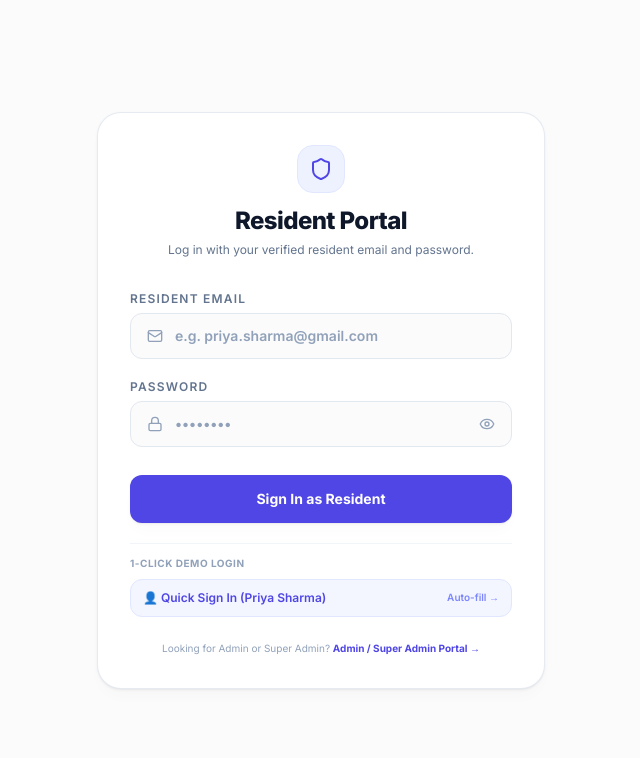
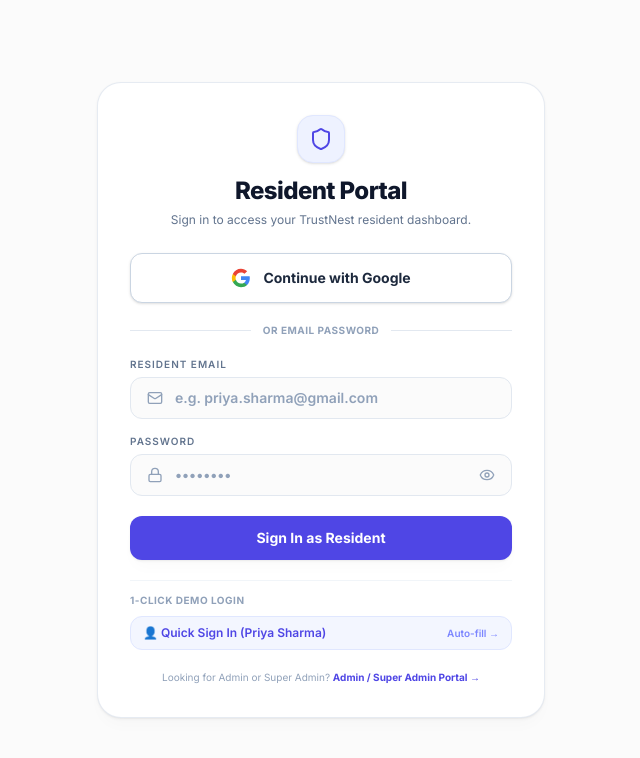
Before and after one commit to pranjalirm1976/TrustNest, a Next.js app: page /tenant/login in a window 1280 px wide. Shown: the top 758 px of the page, without its empty margins (319-959 px from the left). Built offline with nearby package versions, Linux system fonts and the light colour scheme; no server answers.

Commit message:
feat(auth): implement Google Sign-In for User authentication with role security and account linking

```diff
--- a/src/app/tenant/login/TenantLoginForm.tsx
+++ b/src/app/tenant/login/TenantLoginForm.tsx
@@ -1,6 +1,6 @@
 'use client'
 
-import { useState } from 'react'
+import { useState, useEffect } from 'react'
 import { signIn } from 'next-auth/react'
 import { useRouter, useSearchParams } from 'next/navigation'
 import { Shield, Mail, Lock, Eye, EyeOff, Loader2 } from 'lucide-react'
@@ -9,13 +9,44 @@
   const router = useRouter()
   const searchParams = useSearchParams()
   const signup = searchParams.get('signup') === 'true'
+  const callbackUrl = searchParams.get('callbackUrl') || '/tenant/dashboard'
+  const oauthError = searchParams.get('error')
 
   // Input states
   const [email, setEmail] = useState('')
   const [password, setPassword] = useState('')
   const [showPassword, setShowPassword] = useState(false)
   const [isLoading, setIsLoading] = useState(false)
+  const [isGoogleLoading, setIsGoogleLoading] = useState(false)
   const [errorMsg, setErrorMsg] = useState('')
+
+  useEffect(() => {
+    if (oauthError) {
+      if (oauthError === 'OAuthSignin' || oauthError === 'OAuthCallback') {
+        setErrorMsg('Google authentication was cancelled or could not be completed. Please try again.')
+      } else if (oauthError === 'OAuthAccountNotLinked') {
+        setErrorMsg('An account with this email already exists with a different sign-in method.')
+      } else if (oauthError === 'Configuration') {
+        setErrorMsg('Google Sign-In is not configured yet. Set GOOGLE_CLIENT_ID and GOOGLE_CLIENT_SECRET.')
+      } else if (oauthError === 'AccessDenied') {
+        setErrorMsg('Access denied. Google account authorization was not granted.')
+      } else {
+        setErrorMsg(`Authentication error (${oauthError}). Please try again.`)
+      }
+    }
+  }, [oauthError])
+
+  const handleGoogleSignIn = async () => {
+    try {
+      setErrorMsg('')
+      setIsGoogleLoading(true)
+      await signIn('google', { callbackUrl })
+    } catch (err) {
+      console.error('Google sign-in error:', err)
+      setErrorMsg('Failed to initialize Google Sign-In.')
+      setIsGoogleLoading(false)
+    }
+  }
 
   const handleSubmit = async (e: React.FormEvent) => {
     e.preventDefault()
@@ -30,16 +61,13 @@
       })
 
       if (result?.error) {
-        // Handle error message
         if (result.error.includes('Insufficient permissions')) {
           setErrorMsg('Access denied. Insufficient permissions. Log in with a verified resident account.')
         } else {
           setErrorMsg('Invalid email or password. Please try again.')
         }
       } else {
-        // Successfully authenticated!
-        // We'll redirect to the tenant dashboard
-        router.push('/tenant/dashboard')
+        router.push(callbackUrl)
         router.refresh()
       }
     } catch (err) {
@@ -51,10 +79,10 @@
   }
 
   return (
-    <div className="w-full max-w-md bg-white border border-slate-200/85 rounded-3xl p-8 shadow-premium flex flex-col gap-8">
+    <div className="w-full max-w-md bg-white border border-slate-200/85 rounded-3xl p-8 shadow-premium flex flex-col gap-6">
       {/* Brand Header */}
       <div className="flex flex-col items-center text-center gap-3">
-        <div className="w-12 h-12 bg-indigo-50 border border-indigo-100 rounded-2xl flex items-center justify-center">
+        <div className="w-12 h-12 bg-indigo-50 border border-indigo-100 rounded-2xl flex items-center justify-center shadow-sm">
           <Shield className="w-6 h-6 text-brand-primary" />
         </div>
         <div>
@@ -62,7 +90,7 @@
           <p className="text-xs text-slate-500 mt-1 leading-normal">
             {signup
               ? 'Request a resident stay access key from your landlord.'
-              : 'Log in with your verified resident email and password.'}
+              : 'Sign in to access your TrustNest resident dashboard.'}
           </p>
         </div>
       </div>
@@ -83,7 +111,7 @@
           </button>
         </div>
       ) : (
-        <form onSubmit={handleSubmit} className="flex flex-col gap-5">
+        <div className="flex flex-col gap-5">
           {/* Error Message */}
           {errorMsg && (
             <div className="bg-brand-danger-light border border-brand-danger/15 rounded-xl p-3.5 text-xs font-semibold text-brand-danger animate-in">
@@ -91,10 +119,50 @@
             </div>
           )}
 
+          {/* GOOGLE SIGN-IN BUTTON FOR USER/RESIDENT AUTHENTICATION */}
+          <button
+            type="button"
+            disabled={isGoogleLoading || isLoading}
+            onClick={handleGoogleSignIn}
+            className="w-full bg-white hover:bg-slate-50 text-slate-800 border border-slate-300 font-bold text-sm py-3.5 px-4 rounded-xl shadow-sm hover:shadow transition-all flex items-center justify-center gap-3 cursor-pointer hover:-translate-y-[1px] disabled:opacity-50 disabled:pointer-events-none"
+          >
+            {isGoogleLoading ? (
+              <Loader2 className="w-5 h-5 animate-spin text-brand-primary" />
+            ) : (
+              <svg className="w-5 h-5 shrink-0" viewBox="0 0 24 24">
+                <path
+                  fill="#4285F4"
+                  d="M22.56 12.25c0-.78-.07-1.53-.2-2.25H12v4.26h5.92c-.26 1.37-1.04 2.53-2.21 3.31v2.77h3.57c2.08-1.92 3.28-4.74 3.28-8.09z"
+                />
+                <path
+                  fill="#34A853"
+                  d="M12 23c2.97 0 5.46-.98 7.28-2.66l-3.57-2.77c-.98.66-2.23 1.06-3.71 1.06-2.86 0-5.29-1.93-6.16-4.53H2.18v2.84C3.99 20.53 7.7 23 12 23z"
+                />
+                <path
+                  fill="#FBBC05"
+                  d="M5.84 14.09c-.22-.66-.35-1.36-.35-2.09s.13-1.43.35-2.09V7.06H2.18C1.43 8.55 1 10.22 1 12s.43 3.45 1.18 4.94l2.85-2.22.81-.63z"
+                />
+                <path
+                  fill="#EA4335"
+                  d="M12 5.38c1.62 0 3.06.56 4.21 1.64l3.15-3.15C17.45 2.09 14.97 1 12 1 7.7 1 3.99 3.47 2.18 7.06l3.66 2.84c.87-2.6 3.3-4.52 6.16-4.52z"
+                />
+              </svg>
+            )}
+            <span>Continue with Google</span>
+          </button>
+
+          {/* Divider */}
+          <div className="flex items-center gap-3">
+            <div className="h-[1px] bg-slate-200 flex-1" />
+            <span className="text-[10px] font-bold text-slate-400 uppercase tracking-wider">or email password</span>
+            <div className="h-[1px] bg-slate-200 flex-1" />
+          </div>
+
+          <form onSubmit={handleSubmit} className="flex flex-col gap-4">
             {/* Email Input */}
             <div className="flex flex-col gap-1.5 text-xs font-semibold">
-            <label className="text-slate-500 uppercase tracking-widest">Resident Email</label>
-            <div className="bg-[#fbfbfb] border border-slate-200 rounded-xl px-4 py-3 flex items-center gap-3 focus-within:border-brand-primary/50 focus-within:ring-2 focus-within:ring-indigo-50 transition-all">
+              <label className="text-slate-500 uppercase tracking-widest text-[10px]">Resident Email</label>
+              <div className="bg-[#fbfbfb] border border-slate-200 rounded-xl px-4 py-2.5 flex items-center gap-3 focus-within:border-brand-primary/50 focus-within:ring-2 focus-within:ring-indigo-50 transition-all">
                 <Mail className="w-4 h-4 text-slate-400 shrink-0" />
                 <input
                   type="email"
@@ -109,8 +177,8 @@
 
             {/* Password Input */}
             <div className="flex flex-col gap-1.5 text-xs font-semibold">
-            <label className="text-slate-500 uppercase tracking-widest">Password</label>
-            <div className="bg-[#fbfbfb] border border-slate-200 rounded-xl px-4 py-3 flex items-center gap-3 focus-within:border-brand-primary/50 focus-within:ring-2 focus-within:ring-indigo-50 transition-all">
+              <label className="text-slate-500 uppercase tracking-widest text-[10px]">Password</label>
+              <div className="bg-[#fbfbfb] border border-slate-200 rounded-xl px-4 py-2.5 flex items-center gap-3 focus-within:border-brand-primary/50 focus-within:ring-2 focus-within:ring-indigo-50 transition-all">
                 <Lock className="w-4 h-4 text-slate-400 shrink-0" />
                 <input
                   type={showPassword ? 'text' : 'password'}
@@ -133,8 +201,8 @@
             {/* Action Login */}
             <button
               type="submit"
-            disabled={isLoading}
-            className="w-full bg-brand-primary hover:bg-brand-primary-dark text-white font-bold text-sm py-3.5 rounded-xl shadow-premium hover:shadow-premium-lg transition-all duration-200 hover:-translate-y-[1px] disabled:opacity-50 disabled:pointer-events-none flex items-center justify-center gap-2 cursor-pointer mt-2"
+              disabled={isLoading || isGoogleLoading}
+              className="w-full bg-brand-primary hover:bg-brand-primary-dark text-white font-bold text-sm py-3 rounded-xl shadow-premium hover:shadow-premium-lg transition-all duration-200 hover:-translate-y-[1px] disabled:opacity-50 disabled:pointer-events-none flex items-center justify-center gap-2 cursor-pointer mt-1"
             >
               {isLoading ? (
                 <>
@@ -145,13 +213,14 @@
                 <span>Sign In as Resident</span>
               )}
             </button>
+          </form>
 
           {/* Quick 1-Click Resident Login */}
           <div className="pt-3 border-t border-slate-100 flex flex-col gap-2">
             <span className="text-[10px] uppercase tracking-wider font-bold text-slate-400">1-Click Demo Login</span>
             <button
               type="button"
-              disabled={isLoading}
+              disabled={isLoading || isGoogleLoading}
               onClick={async () => {
                 setEmail('priya.sharma@gmail.com')
                 setPassword('password123')
@@ -163,14 +232,14 @@
                     redirect: false,
                   })
                   if (res?.ok) {
-                    router.push('/tenant/dashboard')
+                    router.push(callbackUrl)
                     router.refresh()
                   }
                 } finally {
                   setIsLoading(false)
                 }
               }}
-              className="w-full py-2.5 px-3 bg-indigo-50/70 hover:bg-indigo-100/70 text-brand-primary border border-indigo-100 rounded-xl text-xs font-semibold flex items-center justify-between transition-colors cursor-pointer"
+              className="w-full py-2 px-3 bg-indigo-50/70 hover:bg-indigo-100/70 text-brand-primary border border-indigo-100 rounded-xl text-xs font-semibold flex items-center justify-between transition-colors cursor-pointer"
             >
               <span>👤 Quick Sign In (Priya Sharma)</span>
               <span className="text-[10px] text-indigo-400">Auto-fill &rarr;</span>
@@ -178,7 +247,7 @@
           </div>
 
           {/* Prompt info */}
-          <div className="text-center text-[10px] text-slate-400 leading-normal mt-1">
+          <div className="text-center text-[10px] text-slate-400 leading-normal">
             Looking for Admin or Super Admin?{' '}
             <a
               href="/admin/login"
@@ -187,7 +256,7 @@
               Admin / Super Admin Portal &rarr;
             </a>
           </div>
-        </form>
+        </div>
       )}
     </div>
   )
--- a/src/components/property/BookingModal.tsx
+++ b/src/components/property/BookingModal.tsx
@@ -506,6 +506,43 @@
                   </div>
                 ) : (
                   <div className="space-y-3">
+                    {/* Google OAuth for User Sign-In */}
+                    <button
+                      type="button"
+                      disabled={isLoading}
+                      onClick={() => {
+                        const currentPath = typeof window !== 'undefined' ? window.location.pathname : `/pg/${property.id}`
+                        signIn('google', { callbackUrl: currentPath })
+                      }}
+                      className="w-full bg-white hover:bg-slate-50 text-slate-800 border border-slate-300 font-bold text-xs py-2.5 px-3 rounded-xl shadow-sm transition-all flex items-center justify-center gap-2.5 cursor-pointer hover:-translate-y-[1px]"
+                    >
+                      <svg className="w-4 h-4 shrink-0" viewBox="0 0 24 24">
+                        <path
+                          fill="#4285F4"
+                          d="M22.56 12.25c0-.78-.07-1.53-.2-2.25H12v4.26h5.92c-.26 1.37-1.04 2.53-2.21 3.31v2.77h3.57c2.08-1.92 3.28-4.74 3.28-8.09z"
+                        />
+                        <path
+                          fill="#34A853"
+                          d="M12 23c2.97 0 5.46-.98 7.28-2.66l-3.57-2.77c-.98.66-2.23 1.06-3.71 1.06-2.86 0-5.29-1.93-6.16-4.53H2.18v2.84C3.99 20.53 7.7 23 12 23z"
+                        />
+                        <path
+                          fill="#FBBC05"
+                          d="M5.84 14.09c-.22-.66-.35-1.36-.35-2.09s.13-1.43.35-2.09V7.06H2.18C1.43 8.55 1 10.22 1 12s.43 3.45 1.18 4.94l2.85-2.22.81-.63z"
+                        />
+                        <path
+                          fill="#EA4335"
+                          d="M12 5.38c1.62 0 3.06.56 4.21 1.64l3.15-3.15C17.45 2.09 14.97 1 12 1 7.7 1 3.99 3.47 2.18 7.06l3.66 2.84c.87-2.6 3.3-4.52 6.16-4.52z"
+                        />
+                      </svg>
+                      <span>Continue with Google</span>
+                    </button>
+
+                    <div className="flex items-center gap-2">
+                      <div className="h-[1px] bg-slate-200 flex-1" />
+                      <span className="text-[9px] font-bold text-slate-400 uppercase tracking-wider">or sign in below</span>
+                      <div className="h-[1px] bg-slate-200 flex-1" />
+                    </div>
+
                     <div className="flex border border-slate-200 rounded-xl p-1 bg-slate-50 gap-1">
                       <button
                         type="button"
```
Also changed, not shown: src/lib/auth.ts (+38 -37 lines), 1 other file (tests, documents, lock files or other folders). Lines whose indentation alone changed are shown as unchanged.
